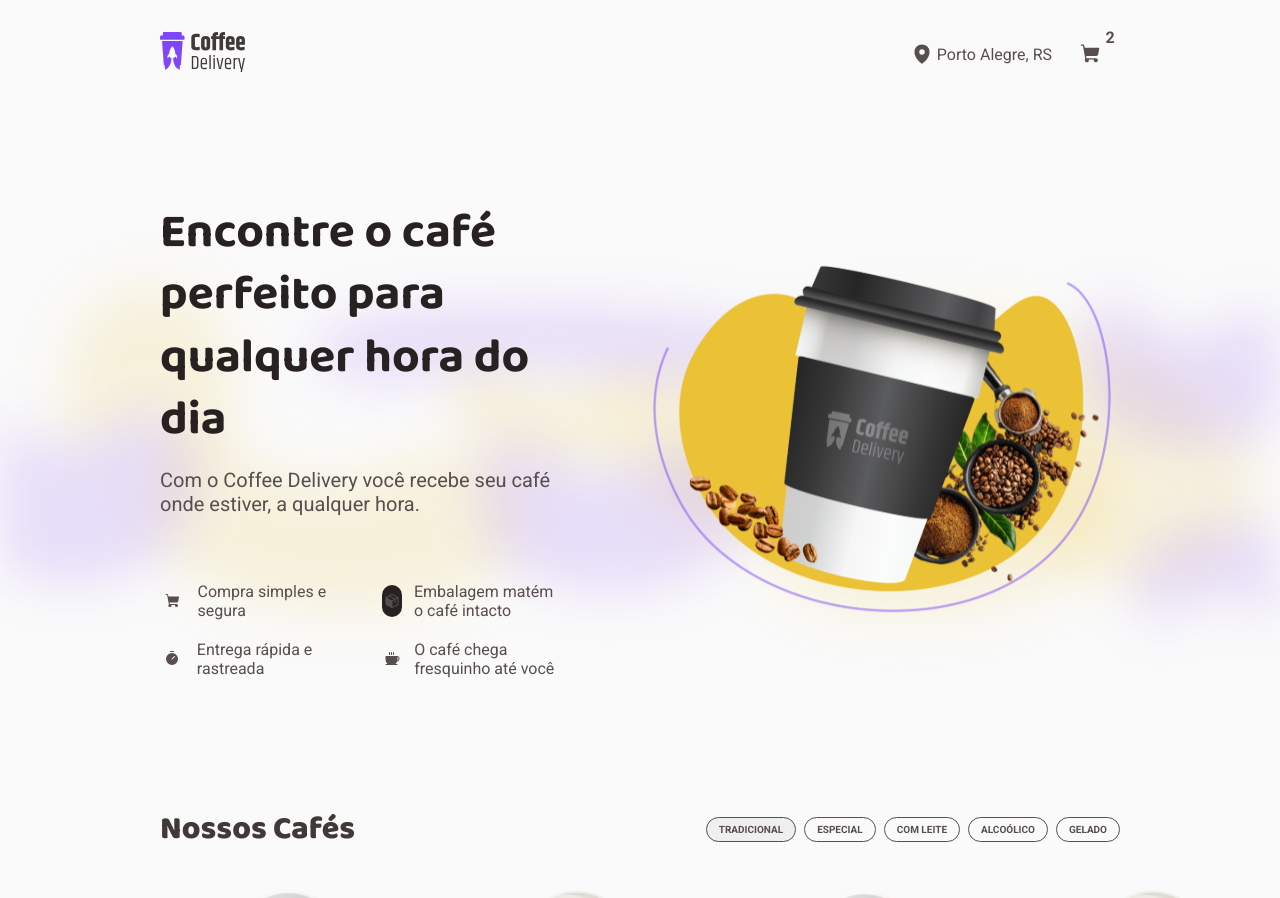
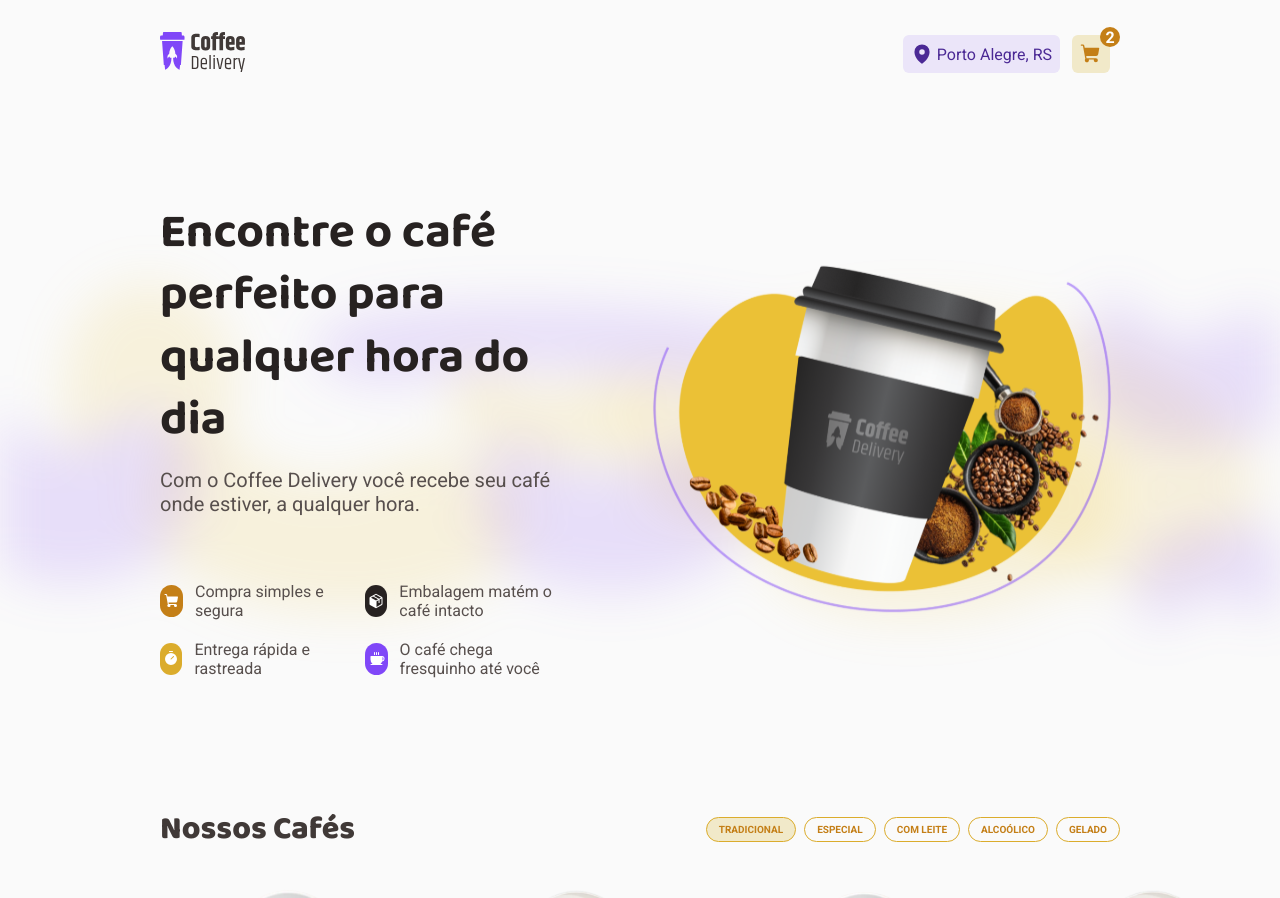
Before and after one commit to hbenvenutti/kaffee-lieferung, a React (Vite) app: page / in a window 1280 px wide. Shown: the top 898 px of the page. Built offline with nearby package versions, Linux system fonts and the light colour scheme.

Commit message:
refactor(css): feitas as alterações necessárias em decorrencia das mudanças no tema

```diff
--- a/src/pages/home/components/coffee-card/styles.ts
+++ b/src/pages/home/components/coffee-card/styles.ts
@@ -55,8 +55,8 @@
     span {
       border-radius: 100px;
 
-      background: ${(props): Color => props.theme['brand-secondary-1']};
-      color: ${(props): Color => props.theme['brand-secondary-3']};
+      background: ${(props): Color => props.theme['secondary1']};
+      color: ${(props): Color => props.theme['secondary3']};
 
       font-size: 0.625rem;
       font-weight: 700;
@@ -85,14 +85,14 @@
   // *** ---- classes ----------------------------------------------------------------------- *** //
 
   .addToCartButton {
-    background-color: ${(props): Color => props.theme['brand-primary-3']};
+    background-color: ${(props): Color => props.theme['primary3']};
     border-radius: 6px;
     padding: 0.5rem;
     width: 2.375rem;
     height: 2.375rem;
 
     svg {
-      fill: ${(props): Color => props.theme['confirmation-button-text']};
+      fill: ${(props): Color => props.theme['confirmation_button_text']};
       width: 1.375rem;
       height: auto;
     }
@@ -122,7 +122,7 @@
     }
 
     svg {
-      fill: ${(props): Color => props.theme['brand-primary-2']};
+      fill: ${(props): Color => props.theme['primary2']};
       width: 0.875rem;
       height: auto;
     }
--- a/src/pages/home/components/coffee-list/styles.ts
+++ b/src/pages/home/components/coffee-list/styles.ts
@@ -39,13 +39,13 @@
 // ---------------------------------------------------------------------------------------------- //
 
 export const FilterButton = styled.button<FilterButtonProps>`
-  border: solid ${(props): Color => props.theme['brand-secondary-2']} 1px;
+  border: solid ${(props): Color => props.theme['secondary2']} 1px;
   border-radius: 100px;
 
   background: ${(props): Background =>
-    props.isActive ? props.theme['brand-secondary-1'] : 'transparent'};
+    props.isActive ? props.theme['secondary1'] : 'transparent'};
 
-  color: ${(props): Color => props.theme['brand-secondary-3']};
+  color: ${(props): Color => props.theme['secondary3']};
 
   font-weight: 700;
   font-size: 0.625rem;
--- a/src/pages/home/components/intro/styles.ts
+++ b/src/pages/home/components/intro/styles.ts
@@ -66,8 +66,8 @@
 
 export const List = styled.div`
   display: grid;
-  grid-gap: 20px 40px;
-  grid-template-columns: 1fr 1fr;
+  grid-gap: 1.25rem 2.5rem;
+  grid-template-columns: 1fr 1.2fr;
 
   > div {
     display: flex;
@@ -88,7 +88,7 @@
   height: 2rem;
 
   svg {
-    fill: ${(props): Color => props.theme['confirmation-button-text']};
+    fill: ${(props): Color => props.theme['confirmation_button_text']};
     width: 1rem;
     height: auto;
   }
@@ -97,7 +97,7 @@
 // ---------------------------------------------------------------------------------------------- //
 
 export const CartSpan = styled(baseSpan)`
-  background: ${(props): Color => props.theme['brand-secondary-3']};
+  background: ${(props): Color => props.theme['secondary3']};
 `;
 
 // ---------------------------------------------------------------------------------------------- //
@@ -109,11 +109,11 @@
 // ---------------------------------------------------------------------------------------------- //
 
 export const TimerSpan = styled(baseSpan)`
-  background: ${(props): Color => props.theme['brand-secondary-2']};
+  background: ${(props): Color => props.theme['secondary2']};
 `;
 
 // ---------------------------------------------------------------------------------------------- //
 
 export const CoffeeSpan = styled(baseSpan)`
-  background: ${(props): Color => props.theme['brand-primary-2']};
+  background: ${(props): Color => props.theme['primary2']};
 `;
--- a/src/shared/components/header/styles.ts
+++ b/src/shared/components/header/styles.ts
@@ -30,8 +30,8 @@
     align-items: center;
     gap: 0.25rem;
 
-    color: ${(props): Color => props.theme['brand-primary-3']};
-    background-color: ${(props): Color => props.theme['brand-primary-1']};
+    color: ${(props): Color => props.theme['primary3']};
+    background-color: ${(props): Color => props.theme['primary1']};
 
     border-radius: 6px;
 
@@ -42,8 +42,8 @@
     display: flex;
     justify-content: center;
 
-    color: ${(props): Color => props.theme['brand-secondary-3']};
-    background-color: ${(props): Color => props.theme['brand-secondary-1']};
+    color: ${(props): Color => props.theme['secondary3']};
+    background-color: ${(props): Color => props.theme['secondary1']};
 
     width: 2.375rem;
     height: 2.375rem;
@@ -55,7 +55,7 @@
 // ---------------------------------------------------------------------------------------------- //
 
 export const LocationSVG = styled(MapPin)`
-  fill: ${(props): Color => props.theme['brand-primary-3']};
+  fill: ${(props): Color => props.theme['primary3']};
 
   width: 1.375rem;
   height: auto;
@@ -64,7 +64,7 @@
 // ---------------------------------------------------------------------------------------------- //
 
 export const CartSVG = styled(ShoppingCart)`
-  fill: ${(props): Color => props.theme['brand-secondary-3']};
+  fill: ${(props): Color => props.theme['secondary3']};
 
   width: 1.375rem;
   height: auto;
@@ -79,8 +79,8 @@
   justify-content: center;
   align-items: center;
 
-  background: ${(props): Color => props.theme['brand-secondary-3']};
-  color: ${(props): Color => props.theme['confirmation-button-text']};
+  background: ${(props): Color => props.theme['secondary3']};
+  color: ${(props): Color => props.theme['confirmation_button_text']};
 
   border-radius: 50px;
 
```
